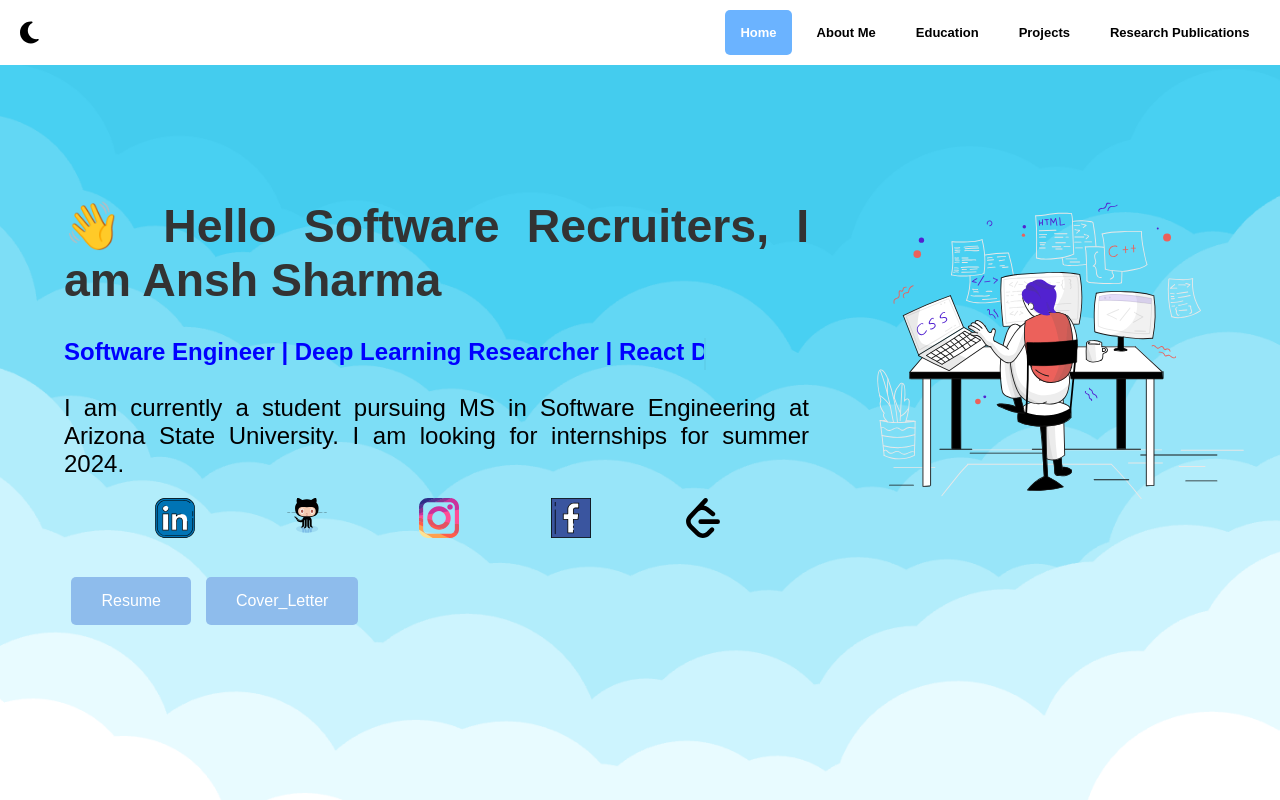
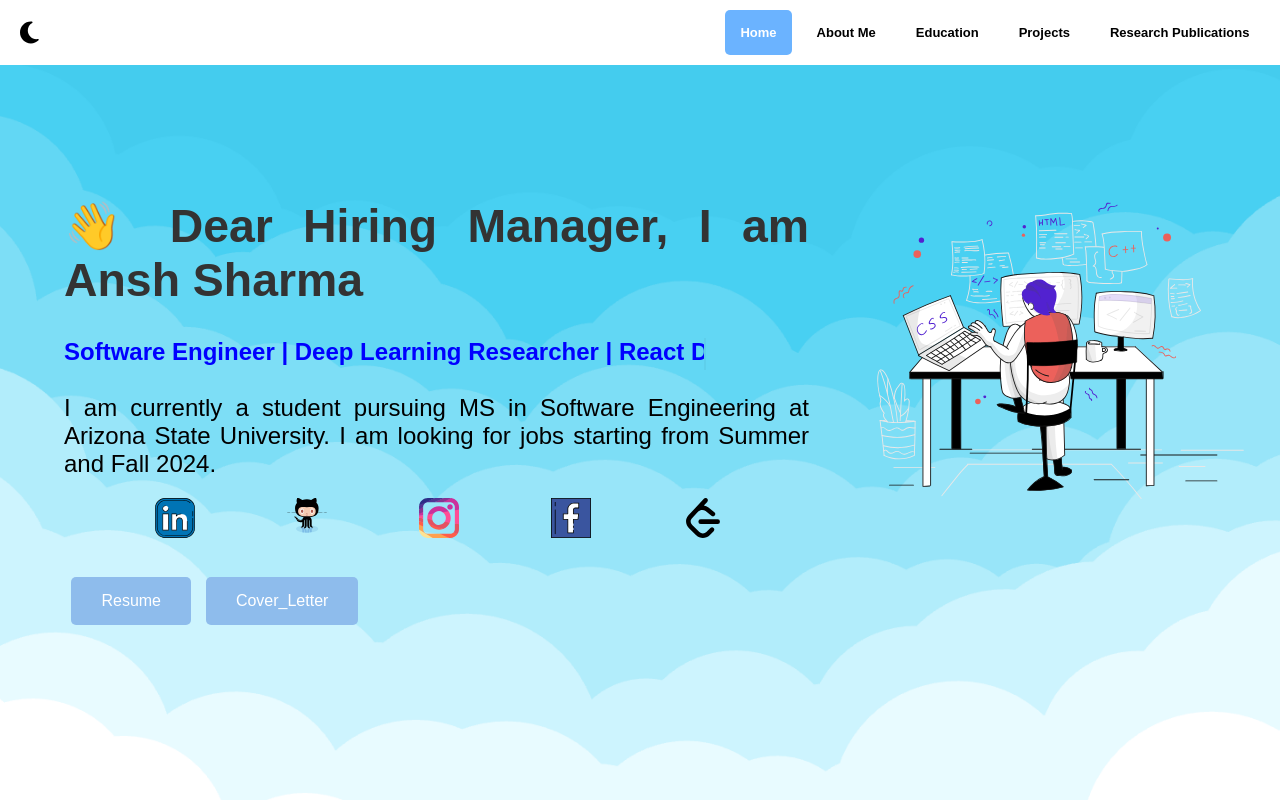
Before and after one commit to ashar479/portfolio, a React (Create React App) app: page / in a window 1280 px wide. Shown: the top 800 px of the page. Built offline with nearby package versions, Linux system fonts and the light colour scheme.

Commit message:
Fall 2024 Updates

```diff
--- a/src/components/Home.js
+++ b/src/components/Home.js
@@ -69,7 +69,7 @@ const Home = ({ isDarkMode, id }) => {
               >
                 👋
               </span>{' '}
-              Hello Software Recruiters, I am Ansh Sharma
+              Dear Hiring Manager, I am Ansh Sharma
             </h1>
           </div>
           <p className="home-typing-effect">
@@ -77,7 +77,7 @@ const Home = ({ isDarkMode, id }) => {
           </p>
           <h2>
             I am currently a student pursuing MS in Software Engineering at
-            Arizona State University. I am looking for internships for summer
+            Arizona State University. I am looking for jobs starting from Summer and Fall
             2024.
           </h2>
           <div className="social-buttons">
```
Also changed, not shown: src/components/images_tools/taiga.svg (deleted), src/components/projects_images/android.jpg (deleted).
